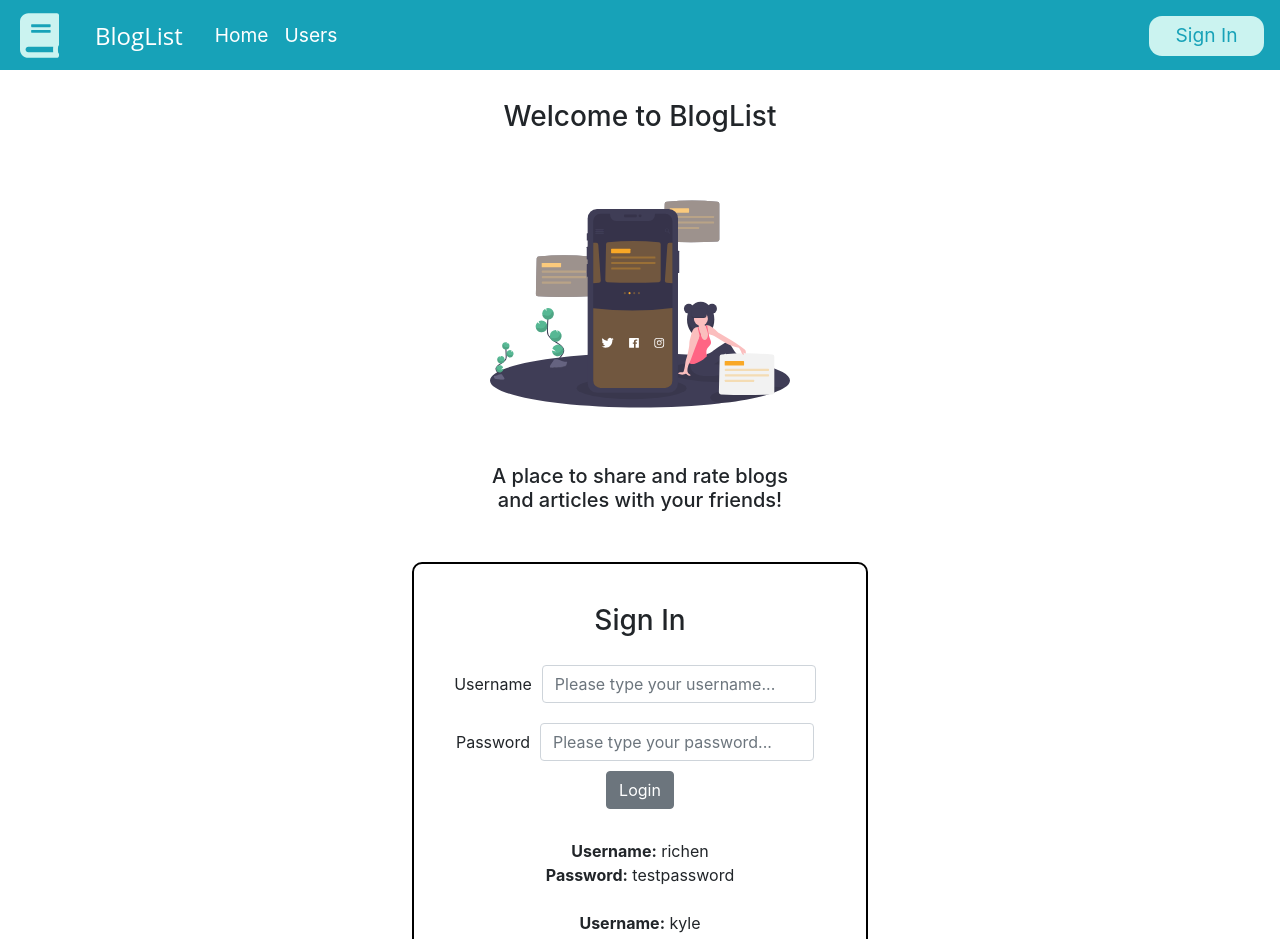
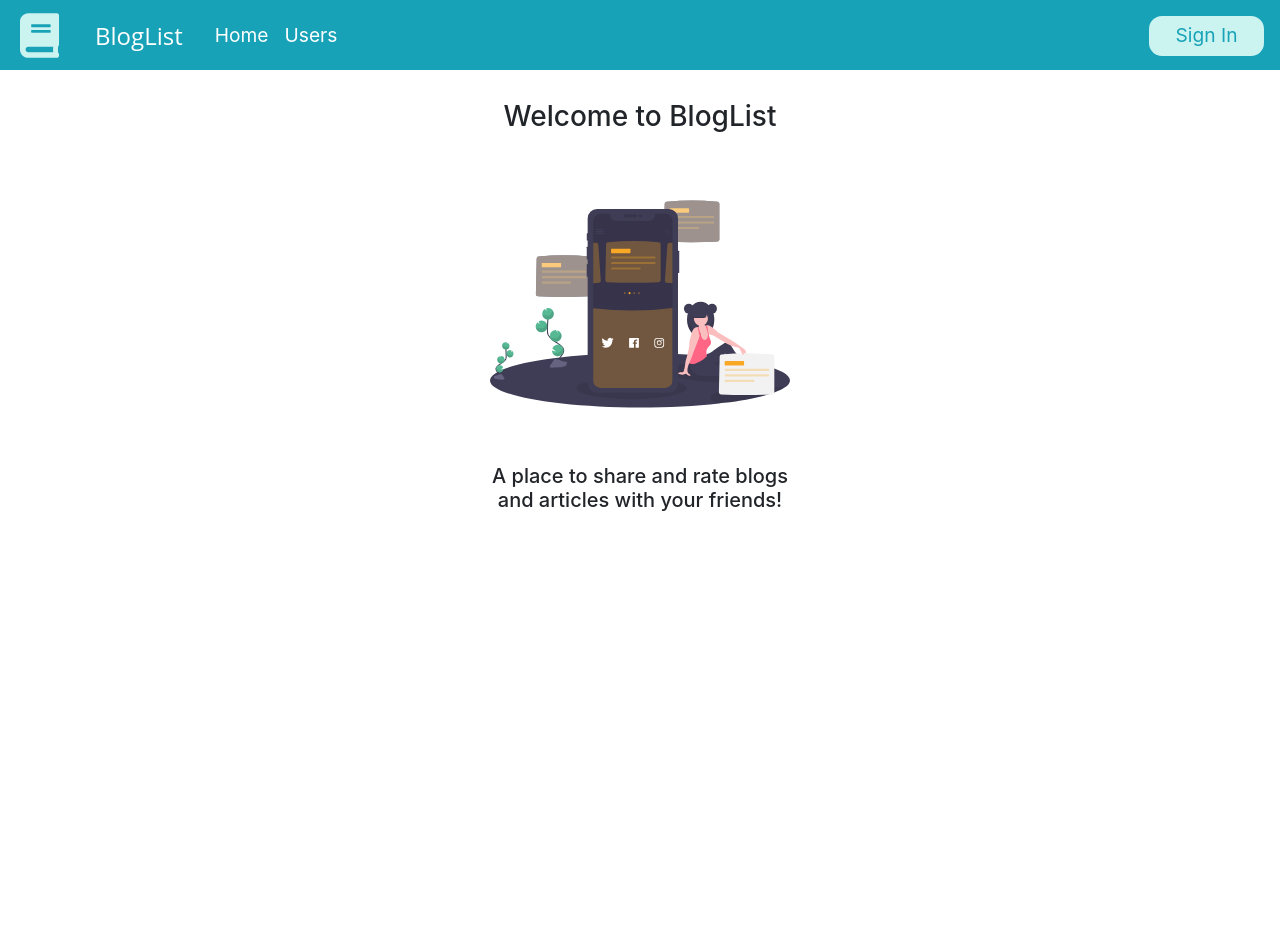
Before and after one commit to richen604/richen-bloglist, a React (Create React App) app: page / in a window 1280 px wide. Shown: the top 939 px of the page. After the commit the page ends 800 px from the top, so only its background shows below. Built offline with nearby package versions, Linux system fonts and the light colour scheme; no server answers; the HTML template or start-up script is replaced by a standard one.

Commit message:
removed depreciated Login component

```diff
--- a/src/components/HomePage.css
+++ b/src/components/HomePage.css
@@ -66,12 +66,3 @@
   margin: 20px;
   padding-top: 10px;
 }
-
-#homepage-content {
-}
-
-#notify-homepage {
-}
-
-#svg-social {
-}
--- a/src/components/HomePage.js
+++ b/src/components/HomePage.js
@@ -2,7 +2,6 @@ import React from 'react'
 import { Alert } from 'reactstrap'
 import { useSelector } from 'react-redux'
 import './HomePage.css'
-import Login from './Login'
 import { ReactComponent as SvgSocial } from '../images/undraw_social_share_algy.svg'
 
 const Notification = ({ notify }) => {
@@ -26,7 +25,6 @@ export default function HomePage() {
         <h5 id="homepage-text">
           A place to share and rate blogs and articles with your friends!
         </h5>
-        <Login id="auth-container" />
       </div>
     </div>
   )
--- a/src/components/Login.css
+++ /dev/null
@@ -1,39 +0,0 @@
-@media only screen and (max-width: 599px) {
-  #login-container {
-    display: flex;
-    flex-direction: column;
-    border: 2px solid black;
-    border-radius: 10px;
-    padding: 40px;
-  }
-}
-
-#login-container {
-  border: 2px solid black;
-  border-radius: 10px;
-  padding: 40px;
-}
-
-#login-title {
-  text-align: center;
-  padding: 0 0 10px 0;
-}
-
-#login-form {
-  display: flex;
-  flex-direction: column;
-}
-
-.login-input {
-}
-
-.login-label {
-}
-
-#login-button {
-}
-
-#login-text {
-  text-align: center;
-  margin: 30px 0 20px 0;
-}
--- a/src/components/Login.js
+++ /dev/null
@@ -1,94 +0,0 @@
-/* eslint-disable react/prop-types */
-import React, { useState } from 'react'
-import { Button, Form, FormGroup, Input, Label } from 'reactstrap'
-import loginService from '../services/login'
-import { hideNotify, showNotify } from '../reducers/notificationReducer'
-import { useDispatch } from 'react-redux'
-import blogService from '../services/blogs'
-import { setUser } from '../reducers/userReducer'
-import './Login.css'
-
-const LoginForm = () => {
-  const [username, setUsername] = useState('')
-  const [password, setPassword] = useState('')
-  const dispatch = useDispatch()
-
-  const handlePasswordChange = (event) => {
-    event.preventDefault()
-    setPassword(event.target.value)
-  }
-
-  const handleUsernameChange = (event) => {
-    event.preventDefault()
-    setUsername(event.target.value)
-  }
-
-  const handleLogin = async (event) => {
-    event.preventDefault()
-    let loginUser
-    try {
-      loginUser = await loginService.login({ username, password })
-      window.localStorage.setItem(
-        'loggedBlogAppUser',
-        JSON.stringify(loginUser),
-      )
-      blogService.setToken(loginUser.token)
-      setUsername('')
-      setPassword('')
-    } catch (exception) {
-      dispatch(
-        showNotify('Wrong Username or Password', 'danger', 'auth-homepage'),
-      )
-      setTimeout(() => dispatch(hideNotify()), 5000)
-    }
-    if (loginUser) dispatch(setUser(loginUser))
-  }
-  return (
-    <div id="login-container">
-      <h3 id="login-title">Sign In</h3>
-
-      <Form inline id="login-form" onSubmit={handleLogin}>
-        <FormGroup className="login-form-group">
-          <Label className="login-label" for="username-input">
-            Username
-          </Label>
-          <br />
-          <Input
-            className="login-input"
-            id="username-input"
-            value={username}
-            onChange={handleUsernameChange}
-            placeholder="Please type your username..."
-          />
-        </FormGroup>
-        <FormGroup className="login-form-group">
-          <Label className="login-label" for="password-input">
-            Password
-          </Label>
-          <br />
-          <Input
-            className="login-input"
-            id="password-input"
-            type="password"
-            value={password}
-            onChange={handlePasswordChange}
-            placeholder="Please type your password..."
-          />
-        </FormGroup>
-        <Button id="login-button" type="submit">
-          Login
-        </Button>
-      </Form>
-      <div id="login-text">
-        <strong>Username:</strong> richen <br />
-        <strong>Password:</strong> testpassword
-        <br />
-        <br />
-        <strong>Username:</strong> kyle <br />
-        <strong>Password:</strong> testpassword
-      </div>
-    </div>
-  )
-}
-
-export default LoginForm
```
